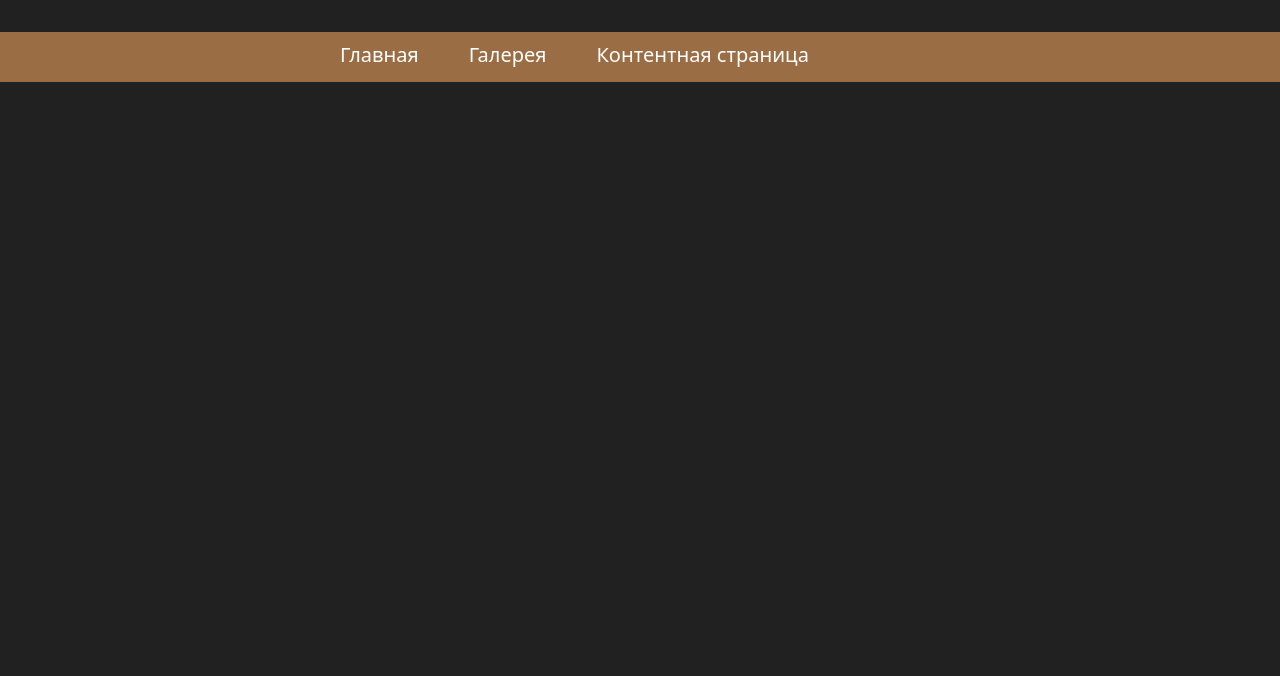
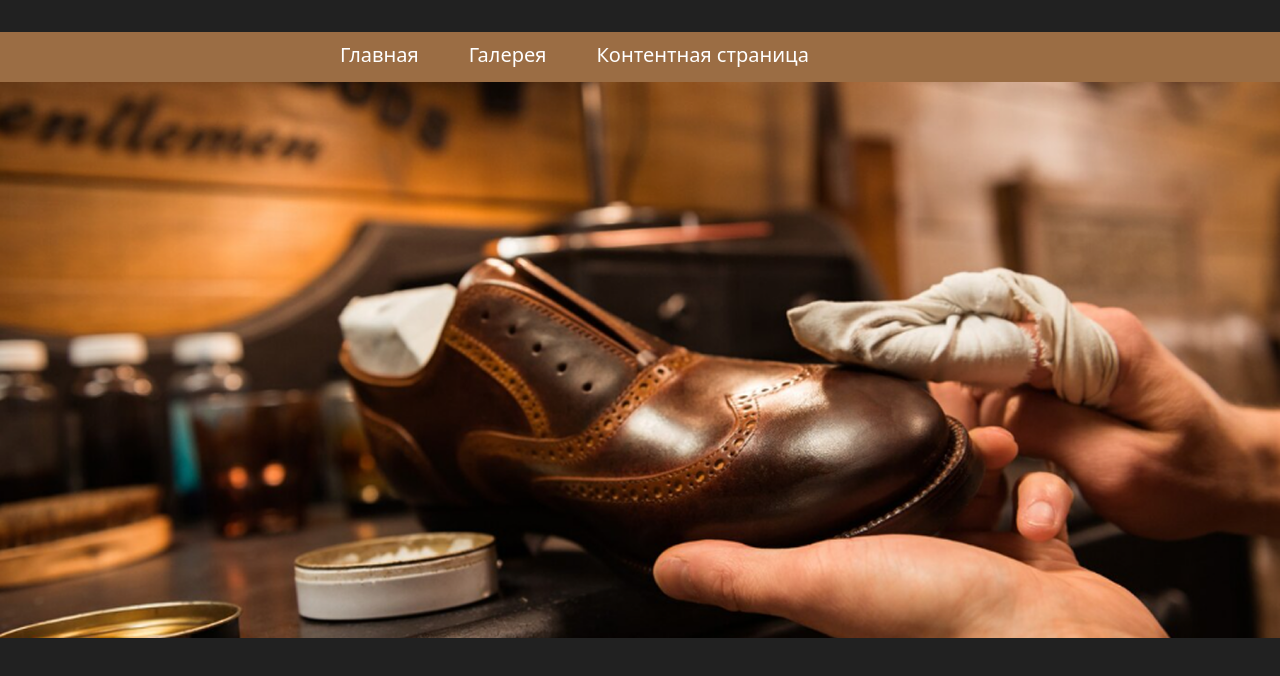
Before and after one commit to maga76/obuw, a website: page index.html in a window 1280 px wide. Shown: the part 92-768 px from the top of the page. Drawn offline with Linux system fonts and the light colour scheme.

Commit message:
section1

```diff
--- a/index.html
+++ b/index.html
@@ -27,5 +27,10 @@
             <p>Контентная страница</p>
         </div>
     </header>
+    <main>
+        <section>
+            <img src="./src/image/Group 2.png" alt="">
+        </section>
+    </main>
 </body>
 </html>
```
Also changed, not shown: src/image/Group 2.png (added).
